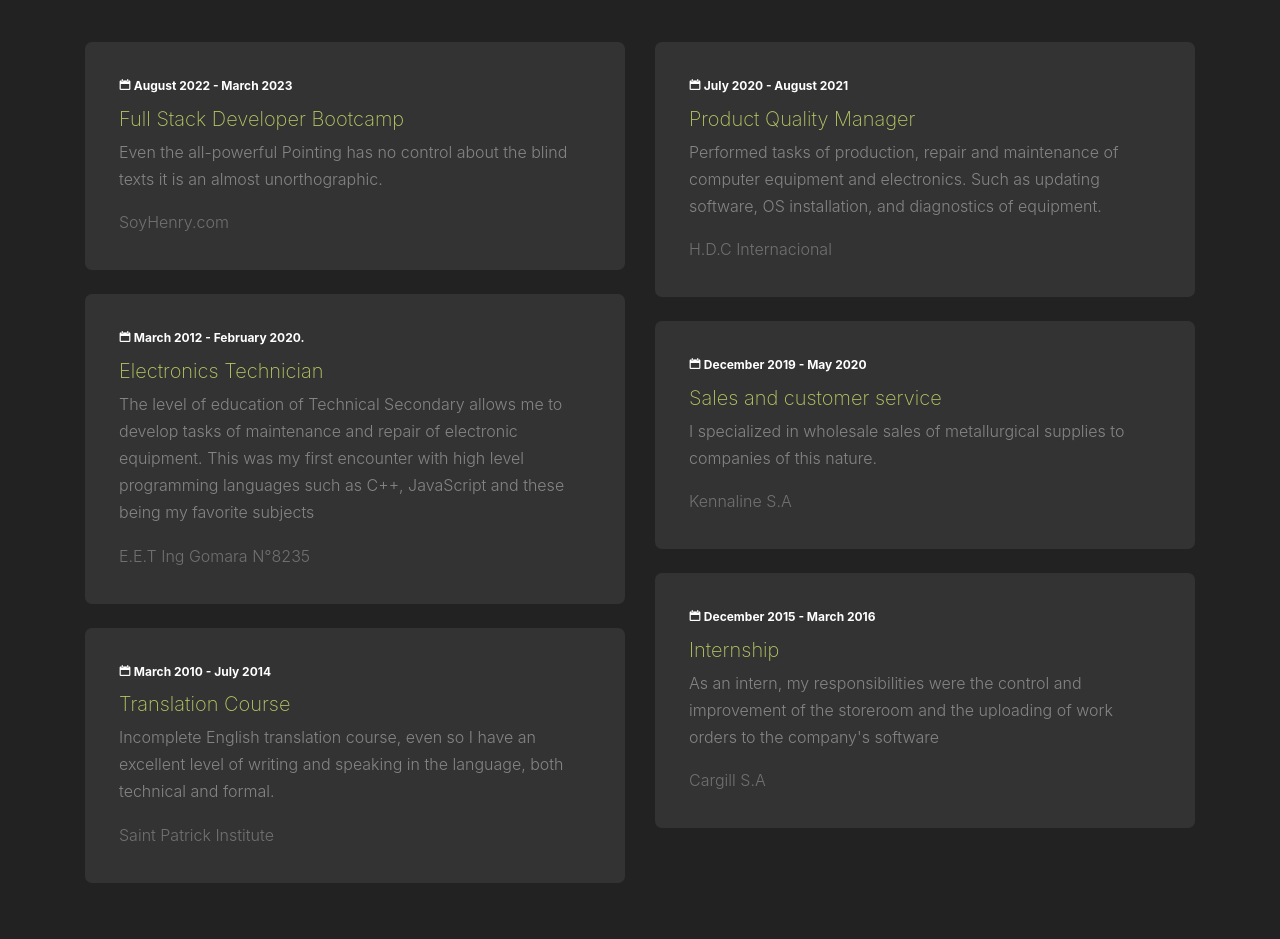
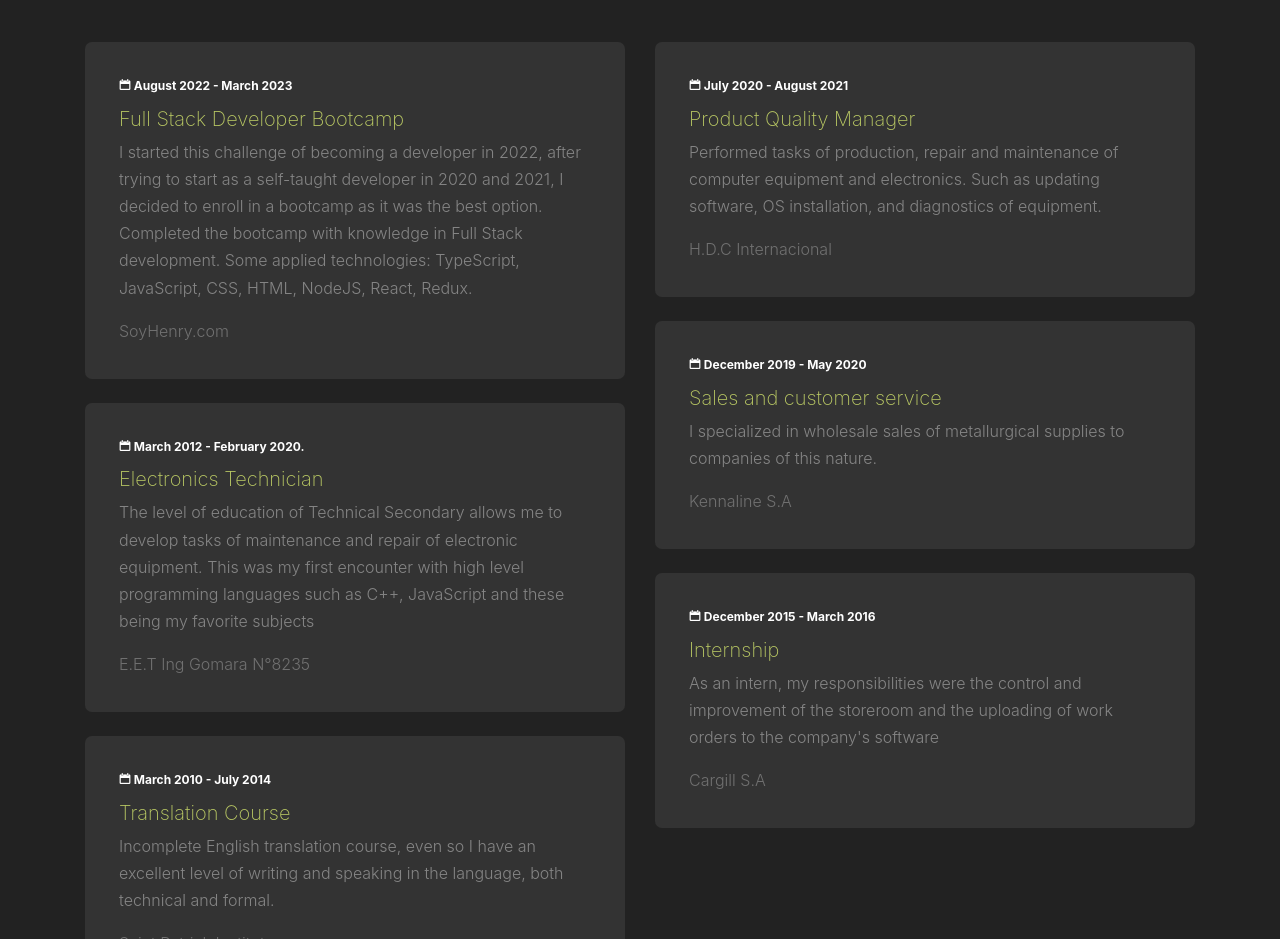
Before and after one commit to TeoG1menez/Portfolio, a plain HTML site: page index.html in a window 1280 px wide. Shown: the part 1640-2579 px from the top of the page. Drawn offline with nearby package versions, Linux system fonts and the light colour scheme; files whose address does not match are found by name.

Commit message:
Updated Ed

```diff
--- a/index.html
+++ b/index.html
@@ -136,7 +136,14 @@
 					<div class="resume-item mb-4">
 						<span class="date"><span class="icon-calendar"></span> August 2022 - March 2023</span>
 						<h3>Full Stack Developer Bootcamp</h3>
-						<p>Even the all-powerful Pointing has no control about the blind texts it is an almost unorthographic.</p>
+						<p>I started this challenge of becoming a developer in 2022, after trying to start as a self-taught developer in 2020 and 2021, I decided to enroll in a bootcamp as it was the best option.
+							Completed the bootcamp with
+							knowledge in Full Stack
+							development. Some applied
+							technologies: TypeScript,
+							JavaScript, CSS, HTML, NodeJS,
+							React, Redux.
+						</p>
 						<span class="school">SoyHenry.com</span>
 					</div>
 
```
